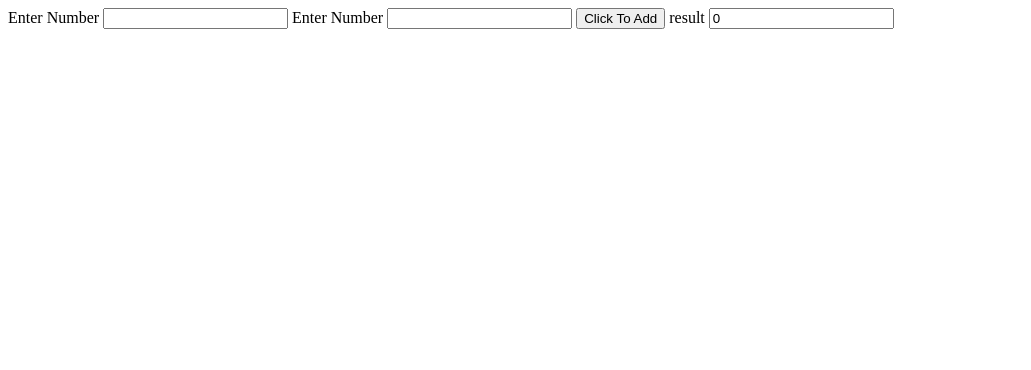
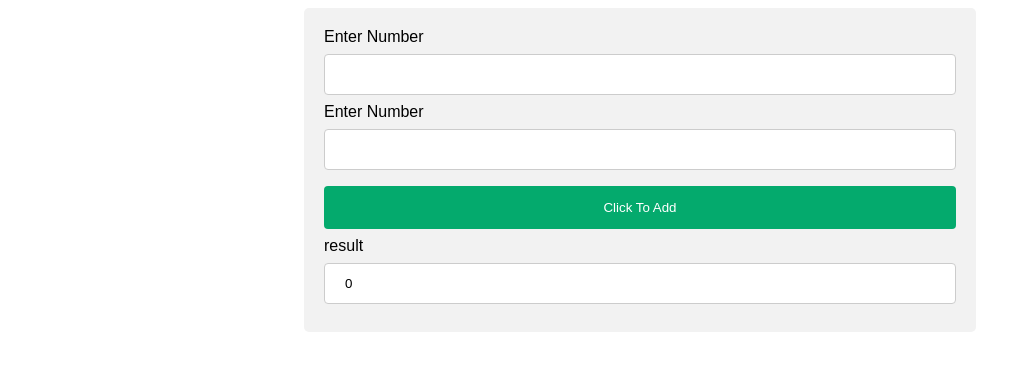
Before and after one commit to Hashmatullahnazari/Additiona-Calculator, a plain HTML site: page index.html in a window 1280 px wide. Shown: the whole page, without its empty margins (0-1031 px from the left). Drawn offline with Linux system fonts and the light colour scheme.

Commit message:
Update index.html

```diff
--- a/index.html
+++ b/index.html
@@ -2,6 +2,7 @@
 <html>
 <head>
 <title>HTML, CSS and JavaScript demo</title>
+  <link rel="stylesheet" href="style.css" />
 </head>
 <body>
 <!-- Start your code here -->
```
